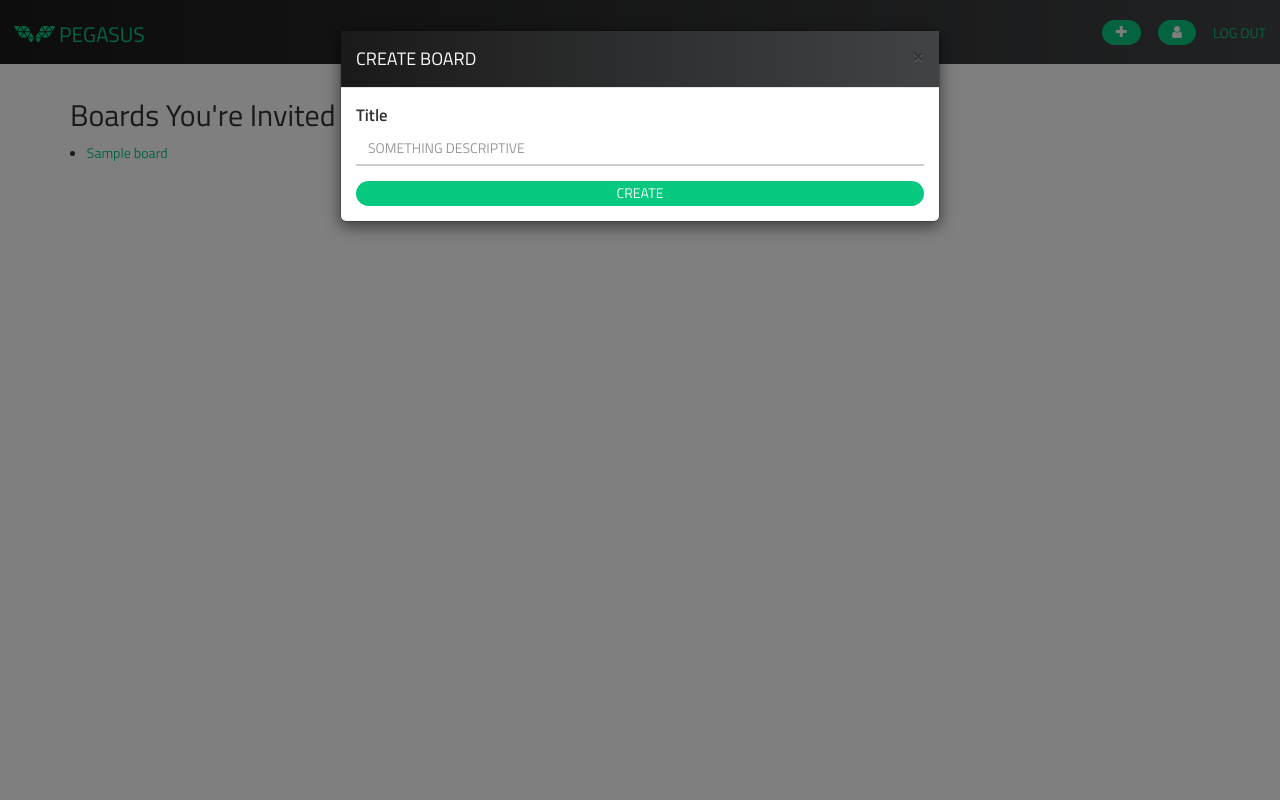
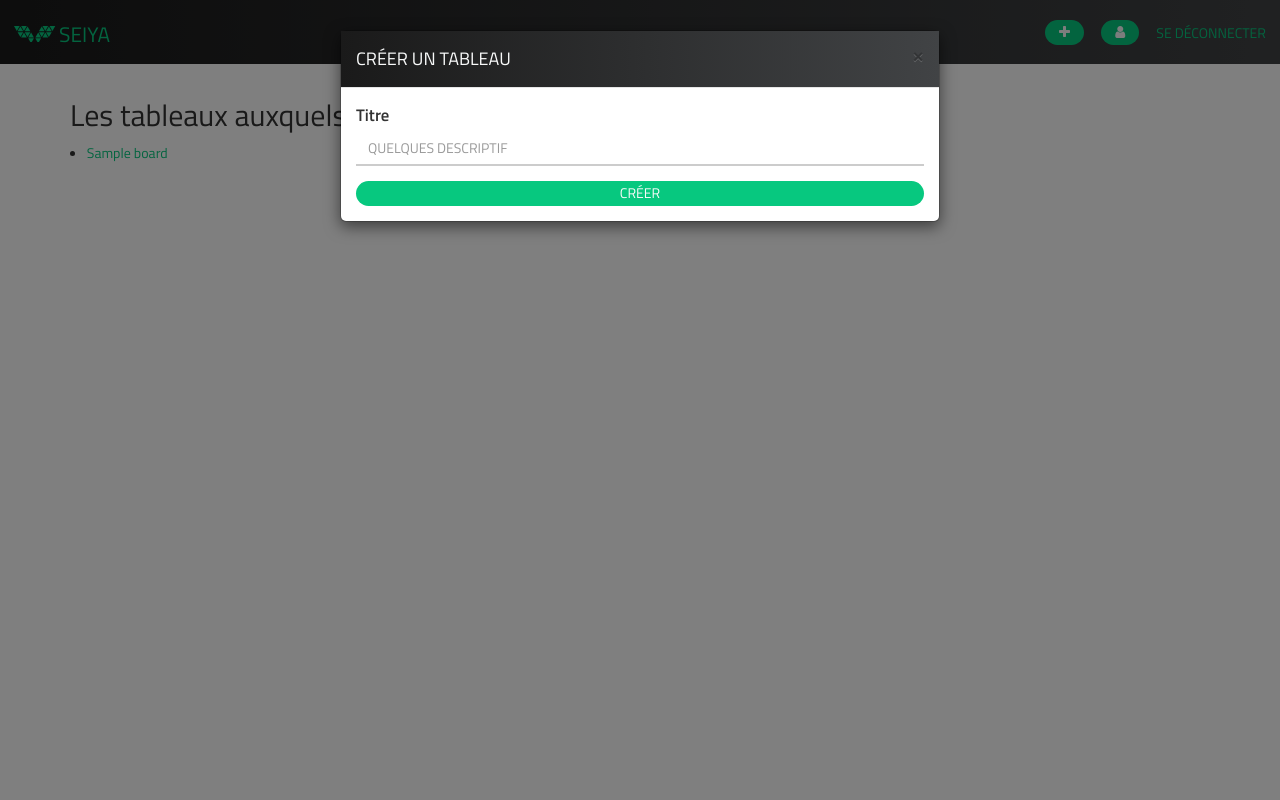
Before and after one commit to SmartiTco/pgs, a Flask app: template pegasus/templates/show_list.html in a window 1280 px wide, after a click on "Créer un tableau". Run offline with Flask 2, Linux system fonts and the light colour scheme; the visitor is signed in with stand-in values (Sample User, id 1); the template is opened without the code that fills it: most values are stand-ins (such as "Sample title", 1, 10 or a date in 2020); some libraries are stand-ins or nearby versions.

Commit message:
Commit
changement stephan
layout, login, nouveau tableau, liste utilisateur

```diff
--- a/pegasus/templates/layout.html
+++ b/pegasus/templates/layout.html
@@ -1,9 +1,9 @@
 <!doctype html>
-<html lang="en-US">
+<html lang="fr-fr">
 	<head>
 		<!--Metadata-->
 		<meta name="viewport" content="width=device-width, initial-scale=1.0">
-		<title>Pegasus</title>
+		<title>Seiya</title>
 		<!--End Metadata-->
 		<!--CSS-->
 		<link rel="shortcut icon" href="{{ url_for('static', filename='favicon.ico') }}">
@@ -19,7 +19,7 @@
 		<div  id='header' class='header container-fluid'>
 			<div class='row'>
 				<div class='col-xs-4'>
-				<a href="{{  url_for('index') }}" title='Home'>
+				<a href="{{  url_for('index') }}" title='Accueil'>
 					<svg id="logo-svg">
 						<g>
 							<polygon points="37.723,18.175 32.028,18.175 34.874,23.105   " fill="#07C87F"/>
@@ -42,18 +42,18 @@
 							<polygon points="19.928,24.338 14.235,24.338 17.081,29.269   " fill="#07C87F"/>
 						</g>
 					</svg>
-					<span class='title hidden-xs hidden-sm'>Pegasus</span></a>
+					<span class='title hidden-xs hidden-sm'>Seiya</span></a>
 
 				</div>
 				<div class='col-xs-8 text-right login-nav'>
 				{% if not session.logged_in %}
-					<a href="{{ url_for('register_user') }}" class='register-btn'>Register</a><button class='global-btn' data-toggle='modal' data-target='#loginModal'>Login</button>
+					<a href="{{ url_for('register_user') }}" class='register-btn'>S'inscrire</a><button class='global-btn' data-toggle='modal' data-target='#loginModal'>Se connecter</button>
 				{% else %}
 					{% block controllers %}
-					<button class='global-btn register-btn' title='Create Board' data-toggle='modal' data-target='#newBoardModal'><i class='fa fa-plus'></i></button>
+					<button class='global-btn register-btn' title='Créer un tableau' data-toggle='modal' data-target='#newBoardModal'><i class='fa fa-plus'></i></button>
 					{% endblock %}
-					<button class='global-btn register-btn' title='Your profile' onclick="location.href='/profile';"><i class='fa fa-user'></i></button>
-					<a href="{{ url_for('logout') }}">Log Out</a>
+					<button class='global-btn register-btn' title='Votre profil' onclick="location.href='/profile';"><i class='fa fa-user'></i></button>
+					<a href="{{ url_for('logout') }}">Se déconnecter</a>
 				{% endif %}
 				</div>
 			</div>
@@ -77,56 +77,56 @@
 		</div>
 		<!-- Modals -->
 		{% if not session.logged_in %}
-		<!--Login-->
+		<!--Se Connecter-->
 		<div class="modal fade" id="loginModal" tabindex="-1" role="dialog" aria-labelledby="loginModalLabel">
 		  <div class="modal-dialog" role="document">
 		    <div class="modal-content">
 		      <div class="modal-header">
 		        <button type="button" class="close" data-dismiss="modal" aria-label="Close"><span aria-hidden="true">&times;</span></button>
-		        <h4 class="modal-title" id="loginModalLabel">Login</h4>
+		        <h4 class="modal-title" id="loginModalLabel">Se connecter</h4>
 		      </div>
 		      <div class="modal-body">
 				  <form action="{{ url_for('login') }}" method='post'>
 				  	<input name='_csrf_token' type='hidden' value="{{ csrf_token() }}">
 				  	<div class='form-group'>
-				     <label for='username-modal'>Username</label>
-				     <input type='text' class='form-control' id='username-modal' name='username'  placeholder='NOT YOUR EMAIL' required>
+				     <label for='username-modal'>Nom d'utilisateur</label>
+				     <input type='text' class='form-control' id='username-modal' name='username'  placeholder='PAS VOTRE EMAIL' required>
 				    </div>
 				    <div class='form-group'>
-				     <label for='password-modal'>Password</label>
-				     <input type='password' class='form-control' id='password-modal' name='password'  placeholder='HOPEFULLY ALSO NOT YOUR EMAIL' required>
+				     <label for='password-modal'>Mot de passe</label>
+				     <input type='password' class='form-control' id='password-modal' name='password'  placeholder='NON PLUS VOTRE EMAIL' required>
 				    </div>
-				     <button type='submit' class='global-btn full-btn'>Login</button>
+				     <button type='submit' class='global-btn full-btn'>Se connecter</button>
 				  </form>
 		      </div>
 		    </div>
 		  </div>
 		</div>
-		<!--End Login-->
+		<!--Fin se connecter-->
 		{% else %}
 		{% block controller_modals %}
-		<!--New Board-->
+		<!--Nouveau tableau-->
 		<div class="modal fade" id="newBoardModal" tabindex="-1" role="dialog" aria-labelledby="newBoardLabel">
 		  <div class="modal-dialog" role="document">
 		    <div class="modal-content">
 		      <div class="modal-header">
 		        <button type="button" class="close" data-dismiss="modal" aria-label="Close"><span aria-hidden="true">&times;</span></button>
-		        <h4 class="modal-title" id="newBoardLabel">Create Board</h4>
+		        <h4 class="modal-title" id="newBoardLabel">Créer un tableau</h4>
 		      </div>
 		      <div class="modal-body">
 				  <form action="{{ url_for('create_board') }}" method='post'>
 				  	<input name='_csrf_token' type='hidden' value="{{ csrf_token() }}">
 				  	<div class='form-group'>
-				     <label for='title-modal'>Title</label>
-				     <input type='text' class='form-control' id='title-modal' name='title'  placeholder='SOMETHING DESCRIPTIVE' required>
+				     <label for='title-modal'>Titre</label>
+				     <input type='text' class='form-control' id='title-modal' name='title'  placeholder='QUELQUES DESCRIPTIF' required>
 				    </div>
-				     <button type='submit' class='global-btn full-btn'>Create</button>
+				     <button type='submit' class='global-btn full-btn'>Créer</button>
 				  </form>
 		      </div>
 		    </div>
 		  </div>
 		</div>
-		<!--End New Board-->
+		<!--Fin Nouveau Tableau-->
 		{% endblock %}
 		{% endif %}
 		<!--End Modals-->
--- a/pegasus/templates/show_list.html
+++ b/pegasus/templates/show_list.html
@@ -1,21 +1,21 @@
 {% extends 'layout.html' %}
 {% block content %}
 	{% if session.logged_in %}
-	<h2>Boards You're Invited To</h2>
+	<h2>Les tableaux auxquels vous êtes invités</h2>
 	<ul class='li'>
 		{% for board in invitedBoards %}
 			<li><a href="{{ url_for('show_board', boardID=board.id) }}">{{ board.title }}</a></li>
 		{% else %}
-			<li>You haven't been invited to any boards yet!</li>
+			<li>Vous n'avez pas encore été invité à un tableau!</li>
 		{% endfor %}
 	</ul>
 	{% else %}
-	<h2>All Users</h2>
+	<h2>Tous les utilisateurs</h2>
 	<ul class='li'>
 		{% for item in li %}
 			<ol>{{ item.username }} - Joined: {{ item.jdate }}</ol>
 		{% else %}
-			<li>No users yet! Add user.</li>
+			<li>Aucun utilisateur pour le moment, ajouter un utilisateur.</li>
 		{% endfor %}
 	</ul>
 	{% endif %}
```
Also changed, not shown: pegasus/templates/login.html (+4 -4 lines), pegasus/templates/new-board.html (+4 -4 lines).
